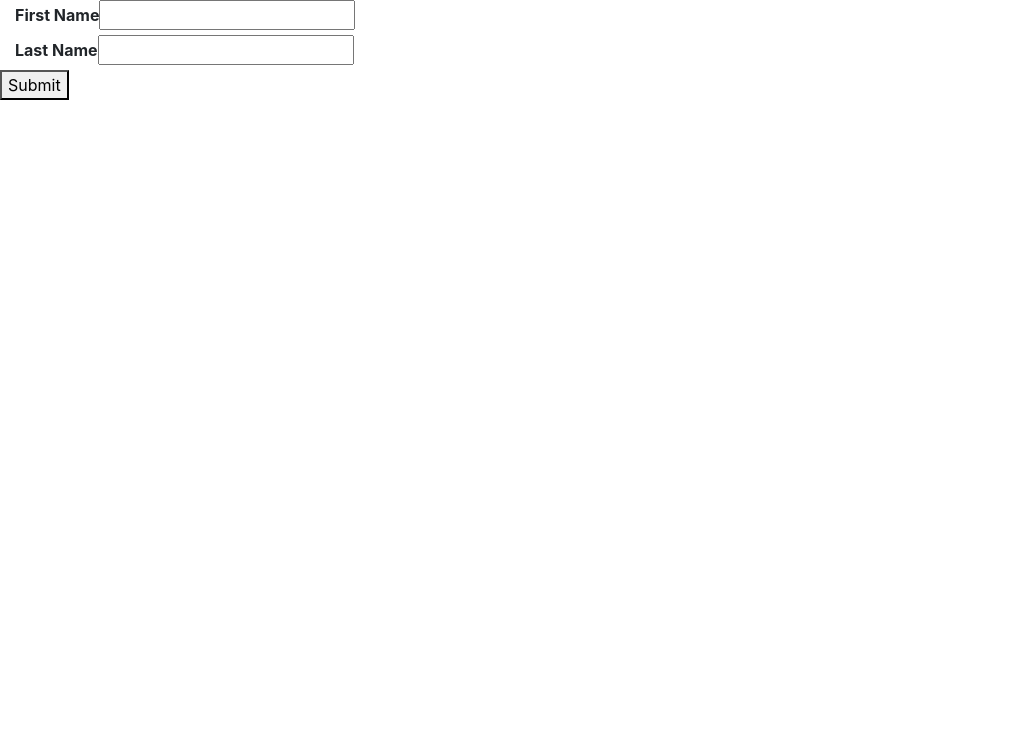
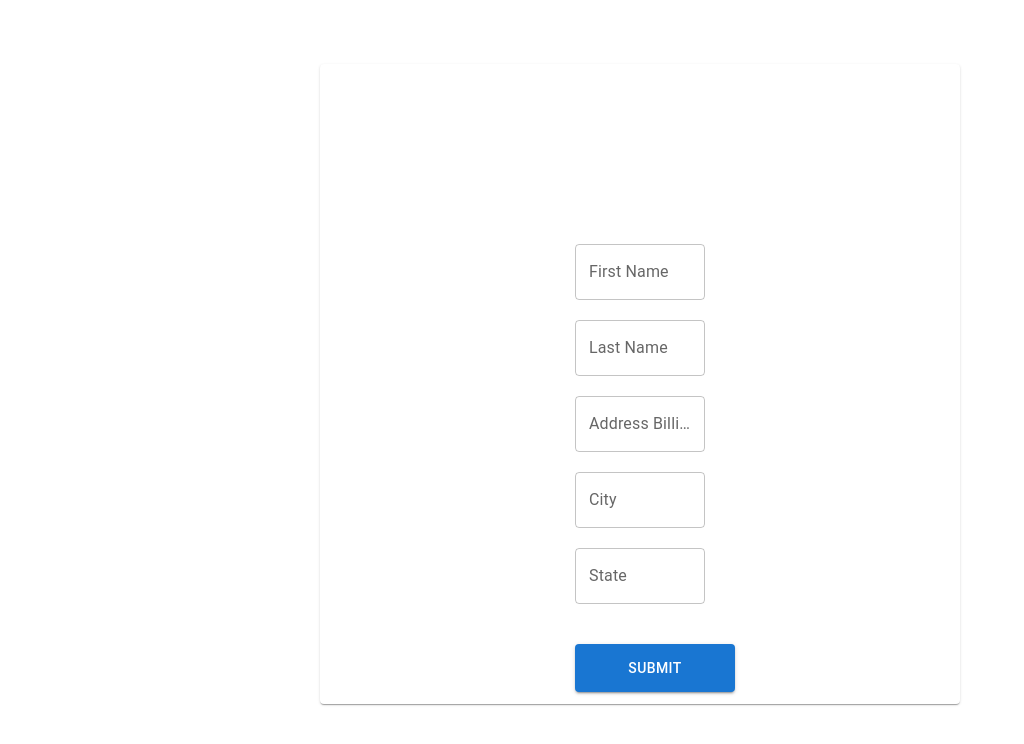
Before and after one commit to ThapaRh/Univent_fullSTack, a React (Create React App) app in the folder my-app/: page / in a window 1280 px wide. Shown: the top 744 px of the page, without its empty margins (0-1024 px from the left). Built offline with nearby package versions, Linux system fonts and the light colour scheme.

Commit message:
updated-cffform-using-materialUI

```diff
--- /dev/null
+++ b/my-app/src/User/Components/CFFForm.css
@@ -0,0 +1,27 @@
+.card-wrapper{
+    height: 80vh;
+    width: 50%;
+    margin: 0 auto;
+    margin-top: 8vh;
+}
+
+.form-container{
+display: flex;
+justify-content: center;
+flex-direction: column;
+flex-wrap: wrap;
+align-content: center;
+margin-top: 5rem;
+padding: 5rem;
+}
+
+.text-wrapper{
+    margin-top: 20px !important;
+    max-width: 100% !important;
+}
+
+.button-handler {
+    margin-top: 40px !important;
+    height: 3rem !important;
+    width: 10rem;
+}
--- a/my-app/src/User/Components/CFFForm.js
+++ b/my-app/src/User/Components/CFFForm.js
@@ -1,5 +1,9 @@
 import { useState } from "react";
 import { Link } from "react-router-dom";
+import Card from "@mui/material/Card";
+import TextField from "@mui/material/TextField";
+import "./CFFForm.css";
+import Button from "@mui/material/Button";
 
 const CFFForm = () => {
   const [OrderDate, setOrderDate] = useState("");
@@ -91,328 +95,55 @@ const CFFForm = () => {
   };
 
   return (
-    // <div className="modalBackground">
-    //   <div className="modalContainer">
-    //     <div className="titleCloseBtn">
-    //       <div className="titleCloseBtn">
-    //         <a
-    //           href="/auth"
-    //           class="btn btn-light"
-    //           role="button"
-    //           aria-pressed="true"
-    //         >
-    //           X
-    //         </a>
-    //       </div>
-    //     </div>
-    //     <form onSubmit={handleSubmit}>
-    //       <div className="row">
-    //         <div className="col-xs-4 col-sm-4 col-md-4">
-    //           <label>
-    //             <b>Order Date</b>
-    //           </label>
-    //           <input
-    //             type="text"
-    //             className="form-control-md"
-    //             required
-    //             min="5"
-    //             onChange={(e) => setOrderDate(e.target.value)}
-    //             value={OrderDate}
-    //           />
-    //         </div>
-    //         <div className="col-xs-7 col-sm-7 col-md-7">
-    //           <label>
-    //             <b>Customer Note</b>
-    //           </label>
-    //           <input
-    //             type="text"
-    //             className="form-control-md"
-    //             onChange={(e) => setCustomerNote(e.target.value)}
-    //             value={CustomerNote}
-    //           />
-    //         </div>
-    //       </div>
-    //       <div className="row">
-    //         <div className="col-xs-4 col-sm-4 col-md-4">
-    //           <label>
-    //             <b>First Name</b>
-    //           </label>
-    //           <input
-    //             type="text"
-    //             className="form-control-md"
-    //             required
-    //             min="3"
-    //             onChange={(e) => setFirstName(e.target.value)}
-    //             value={FirstName}
-    //           />
-    //         </div>
-    //         <div className="col-xs-4 col-sm-4 col-md-4">
-    //           <label>
-    //             <b>Last Name</b>
-    //           </label>
-    //           <input
-    //             type="text"
-    //             className="form-control-md"
-    //             required
-    //             min="3"
-    //             onChange={(e) => setLastName(e.target.value)}
-    //             value={LastName}
-    //           />
-    //         </div>
-    //       </div>
-    //       <div className="row">
-    //         <div className="col-xs-5 col-sm-5 col-md-5">
-    //           <label>
-    //             <b>Dedicated From</b>
-    //           </label>
-    //           <input
-    //             type="text"
-    //             className="form-control-md"
-    //             required
-    //             min="3"
-    //             onChange={(e) => setDedicatedFrom(e.target.value)}
-    //             value={DedicatedFrom}
-    //           />
-    //         </div>
-    //         <div className="col-xs-6 col-sm-6 col-md-6">
-    //           <label>
-    //             <b>Dedicated To</b>
-    //           </label>
-    //           <input
-    //             type="text"
-    //             className="form-control-md"
-    //             required
-    //             min="3"
-    //             onChange={(e) => setDedicatedTo(e.target.value)}
-    //             value={DedicatedTo}
-    //           />
-    //         </div>
-    //       </div>
-    //       <div className="row">
-    //         <div className="col-xs-5 col-sm-5 col-md-5">
-    //           <label>
-    //             <b>Email</b>
-    //           </label>
-    //           <input
-    //             type="text"
-    //             className="form-control-md"
-    //             required
-    //             min="10"
-    //             onChange={(e) => setEmail(e.target.value)}
-    //             value={Email}
-    //           />
-    //         </div>
-    //         <div className="col-xs-4 col-sm-4 col-md-4">
-    //           <label>
-    //             <b>Phone Number</b>
-    //           </label>
-    //           <input
-    //             type="text"
-    //             className="form-control-md"
-    //             required
-    //             min="10"
-    //             onChange={(e) => setPhone(e.target.value)}
-    //             value={Phone}
-    //           />
-    //         </div>
-    //       </div>
-    //       <div className="row">
-    //         <div className="col-xs-4 col-sm-4 col-md-4">
-    //           <label>
-    //             <b>Address</b>
-    //           </label>
-    //           <input
-    //             type="text"
-    //             className="form-control-md"
-    //             required
-    //             min="8"
-    //             onChange={(e) => setAddressBilling(e.target.value)}
-    //             value={AddressBilling}
-    //           />
-    //         </div>
-    //         <div className="col-xs-3 col-sm-3 col-md-3">
-    //           <label>
-    //             <b>City</b>
-    //           </label>
-    //           <input
-    //             type="text"
-    //             className="form-control-md"
-    //             required
-    //             min="3"
-    //             onChange={(e) => setCity(e.target.value)}
-    //             value={City}
-    //           />
-    //         </div>
-    //         <div className="col-xs-2 col-sm-2 col-md-2">
-    //           <label>
-    //             <b>State</b>
-    //           </label>
-    //           <input
-    //             type="text"
-    //             className="form-control-md"
-    //             required
-    //             min="2"
-    //             onChange={(e) => setState(e.target.value)}
-    //             value={State}
-    //           />
-    //         </div>
-    //         <div className="col-xs-2 col-sm-2 col-md-2">
-    //           <label>
-    //             <b>Zip code</b>
-    //           </label>
-    //           <input
-    //             type="text"
-    //             className="form-control-md"
-    //             required
-    //             min="5"
-    //             max="5"
-    //             onChange={(e) => setZip(e.target.value)}
-    //             value={Zip}
-    //           />
-    //         </div>
-    //       </div>
-    //       <div className="row">
-    //         <div className="col-xs-4 col-sm-4 col-md-4">
-    //           <label>
-    //             <b>*Shipping* Address</b>
-    //           </label>
-    //           <input
-    //             type="text"
-    //             className="form-control-md"
-    //             onChange={(e) => setAddressShipping(e.target.value)}
-    //             value={AddressShipping}
-    //           />
-    //         </div>
-    //         <div className="col-xs-3 col-sm-3 col-md-3">
-    //           <label>
-    //             <b>City</b>
-    //           </label>
-    //           <input
-    //             type="text"
-    //             className="form-control-md"
-    //             onChange={(e) => setCityShipping(e.target.value)}
-    //             value={CityShipping}
-    //           />
-    //         </div>
-    //         <div className="col-xs-2 col-sm-2 col-md-2">
-    //           <label>
-    //             <b>State</b>
-    //           </label>
-    //           <input
-    //             type="text"
-    //             className="form-control-md"
-    //             onChange={(e) => setStateShipping(e.target.value)}
-    //             value={StateShipping}
-    //           />
-    //         </div>
-    //         <div className="col-xs-2 col-sm-2 col-md-2">
-    //           <label>
-    //             <b>Zip code</b>
-    //           </label>
-    //           <input
-    //             type="text"
-    //             className="form-control-md"
-    //             onChange={(e) => setZipShipping(e.target.value)}
-    //             value={ZipShipping}
-    //           />
-    //         </div>
-    //       </div>
-    //       <div className="row">
-    //         <div className="col-xs-3 col-sm-3 col-md-3">
-    //           <label>
-    //             <b>Quantity</b>
-    //           </label>
-    //           <input
-    //             type="number"
-    //             className="form-control-md"
-    //             required
-    //             min="1"
-    //             onChange={(e) => setQuantity(e.target.value)}
-    //             value={Quantity}
-    //           />
-    //         </div>
-    //         <div className="col-xs-3 col-sm-3 col-md-3">
-    //           <label>
-    //             <b>Total</b>
-    //           </label>
-    //           <input
-    //             type="number"
-    //             className="form-control-md"
-    //             required
-    //             min="40"
-    //             onChange={(e) => setTotal(e.target.value)}
-    //             value={Total}
-    //           />
-    //         </div>
-    //         <div className="col-xs-3 col-sm-3 col-md-3">
-    //           <label>
-    //             <b>Total items</b>
-    //           </label>
-    //           <input
-    //             type="number"
-    //             className="form-control-md"
-    //             required
-    //             min="1"
-    //             onChange={(e) => setTotalitems(e.target.value)}
-    //             value={Totalitems}
-    //           />
-    //         </div>
-    //       </div>
-    //       <div className="row">
-    //         <div className="col-xs-8 col-sm-8 col-md-8">
-    //           <label>
-    //             <b>Name</b>
-    //           </label>
-    //           <input
-    //             type="text"
-    //             className="form-control-md"
-    //             required
-    //             min="5"
-    //             onChange={(e) => setName(e.target.value)}
-    //             value={Name}
-    //           />
-    //         </div>
-    //       </div>
-    //       <div className="footer">
-    //         <button id="continueBtn">Save</button>
-    //         <Link to="/auth">
-    //           <button id="closeBtn">Close</button>
-    //         </Link>
-    //       </div>
-    //       {Error && <div className="error">{Error}</div>}
-    //     </form>
-    //   </div>
-    // </div>
     <div>
-      <form onSubmit={handleSubmit}>
-        <div className="col-xs-4 col-sm-4 col-md-4">
-          <label>
-            <b>First Name</b>
-          </label>
-          <input
-            type="text"
-            className="form-control-md"
-            required
-            min="3"
-            onChange={(e) => setFirstName(e.target.value)}
-            value={FirstName}
-          />
-        </div>
-        <div className="col-xs-4 col-sm-4 col-md-4">
-          <label>
-            <b>Last Name</b>
-          </label>
-          <input
-            type="text"
-            className="form-control-md"
-            required
-            min="3"
-            onChange={(e) => setLastName(e.target.value)}
-            value={LastName}
-          />
-        </div>
-        <button id="continueBtn">Submit</button>
-      </form>
+      <Card className="card-wrapper">
+        <form className="form-container" onSubmit={handleSubmit}>
+          <div className="col-xs-4 col-sm-4 col-md-4">
+            <TextField
+              className="w-100 text-wrapper"
+              label="First Name"
+              variant="outlined"
+              value={FirstName}
+              onChange={(e) => setFirstName(e.target.value)}
+            />
+            <TextField
+              className="w-100 text-wrapper"
+              label="Last Name"
+              variant="outlined"
+              value={LastName}
+              onChange={(e) => setLastName(e.target.value)}
+            />
+            <TextField
+              className="w-100 text-wrapper"
+              label="Address Billing"
+              variant="outlined"
+              value={AddressBilling}
+              onChange={(e) => setAddressBilling(e.target.value)}
+            />
+            <TextField
+              className="w-100 text-wrapper"
+              label="City"
+              variant="outlined"
+              value={City}
+              onChange={(e) => setCity(e.target.value)}
+            />
+            <TextField
+              className="w-100 text-wrapper"
+              label="State"
+              variant="outlined"
+              value={State}
+              onChange={(e) => setState(e.target.value)}
+            />
+            <Button
+              className="button-handler"
+              onClick={handleSubmit}
+              variant="contained"
+            >
+              Submit
+            </Button>
+          </div>
+        </form>
+      </Card>
     </div>
   );
 };
```
Also changed, not shown: my-app/package.json (+7 -0 lines), 1 other file (tests, documents, lock files or other folders).
